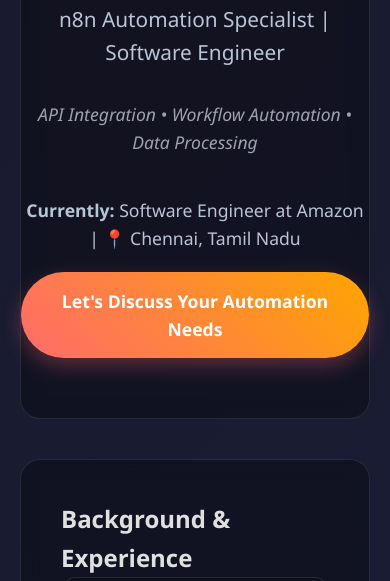
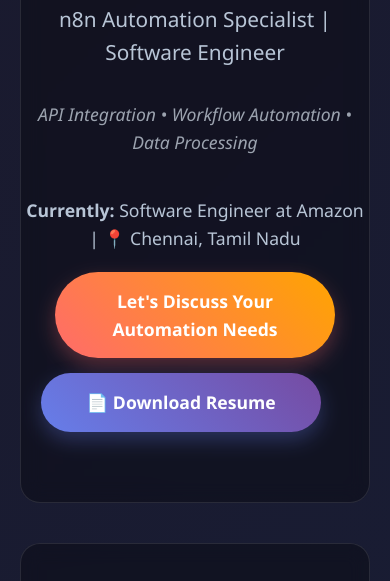
Before and after one commit to prithamimmanuel/prithamimmanuel-n8n.github.io, a plain HTML site: page index.html in a window 390 px wide. Shown: the part 226-807 px from the top of the page. Drawn offline with Linux system fonts and the light colour scheme.

Commit message:
Added resume download button

```diff
--- a/index.html
+++ b/index.html
@@ -350,6 +350,17 @@
             .workflow-stats {
                 grid-template-columns: 1fr;
             }
+
+            .hero .cta-button {
+                display: block;
+                margin: 10px auto;
+                text-align: center;
+                max-width: 280px;
+            }
+
+            .hero .cta-button:first-of-type {
+                margin-bottom: 15px;
+            }
         }
     </style>
 </head>
@@ -364,6 +375,7 @@
                 <strong>Currently:</strong> Software Engineer at Amazon | <strong>📍</strong> Chennai, Tamil Nadu
             </div>
             <a href="#contact" class="cta-button">Let's Discuss Your Automation Needs</a>
+            <a href="resume/Pritham_Immanuel_Ilango_Resume.pdf" download class="cta-button" style="margin-left: 20px; background: linear-gradient(45deg, #667eea, #764ba2); box-shadow: 0 8px 20px rgba(102, 126, 234, 0.3);">📄 Download Resume</a>
         </div>
 
         <!-- Professional Background Section -->
@@ -577,6 +589,7 @@
                 <a href="mailto:prithamimmanuel@gmail.com" class="contact-link">💬 Get in Touch</a>
                 <a href="tel:+919600101622" class="contact-link">📱 Call Me</a>
                 <a href="#" class="contact-link">📅 Schedule a Chat</a>
+                <a href="resume/Pritham_Immanuel_Ilango_Resume.pdf" download class="contact-link" style="background: linear-gradient(45deg, #667eea, #764ba2); box-shadow: 0 8px 20px rgba(102, 126, 234, 0.3);">📄 Download Resume</a>
             </div>
         </div>
     </div>
```
